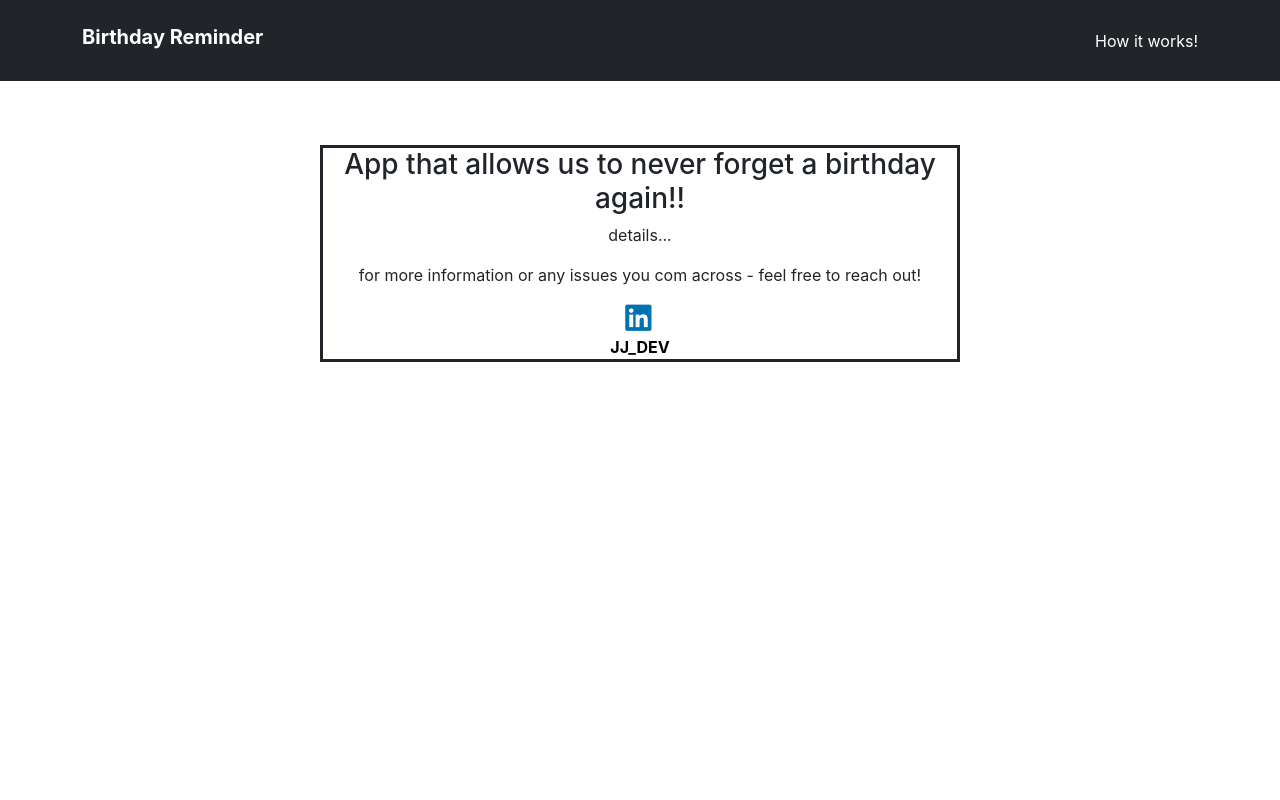
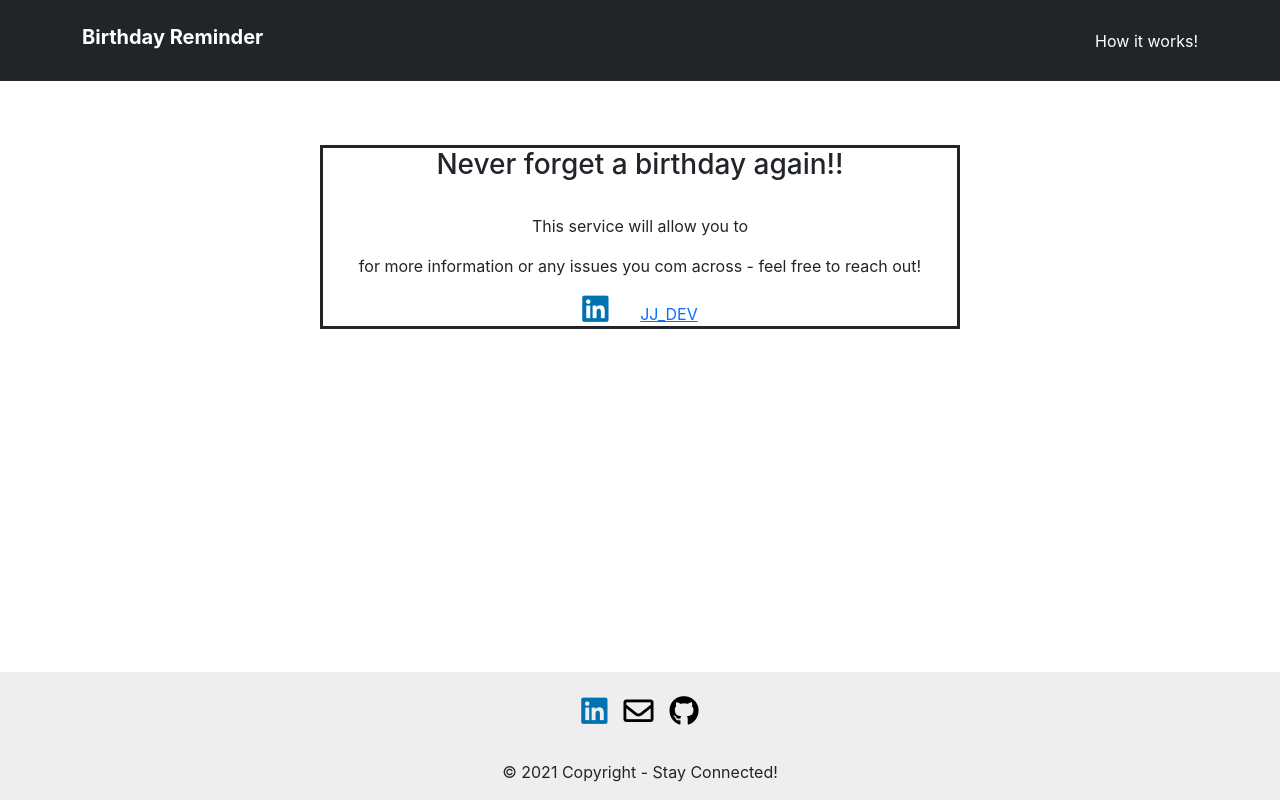
Before and after one commit to justinjohnson-dev/date-reminders, a React (Create React App) app in the folder client/: page /howitworks in a window 1280 px wide. Built offline with nearby package versions, Linux system fonts and the light colour scheme.

Commit message:
updating footer with link profile, email, and github

```diff
--- a/client/package.json
+++ b/client/package.json
@@ -10,6 +10,7 @@
     "@testing-library/user-event": "^7.1.2",
     "axios": "^0.21.0",
     "classnames": "^2.2.6",
+    "mdbreact": "^5.0.1",
     "react": "^16.13.1",
     "react-banner": "^1.0.3",
     "react-dom": "^16.13.1",
--- a/client/src/App.js
+++ b/client/src/App.js
@@ -17,7 +17,7 @@ class App extends Component {
         <Route exact path="/birthday" component={BirthdayHome} />
         <Route exact path="/editBirthdays" component={EditBirthday} />
         <Route exact path="/howitworks" component={HowItWorks} />
-        {/* <Footer /> */}
+        <Footer />
       </Router>
     );
   }
--- a/client/src/components/birthdays/birthdayHome.js
+++ b/client/src/components/birthdays/birthdayHome.js
@@ -126,6 +126,15 @@ class BirthdayHome extends Component {
         }
     }
 
+    formatPhoneNumber(phoneNumberString) {
+        var cleaned = ('' + phoneNumberString).replace(/\D/g, '')
+        var match = cleaned.match(/^(1|)?(\d{3})(\d{3})(\d{4})$/)
+        if (match) {
+            var intlCode = (match[1] ? '+1 ' : '')
+            return [intlCode, '(', match[2], ') ', match[3], '-', match[4]].join('')
+        }
+        return null
+    }
 
     renderTableHeader() {
         let header = Object.keys(this.state.birthdays[0])
@@ -140,7 +149,7 @@ class BirthdayHome extends Component {
             <div className="birthday-adds">
                 <div className="welcome-banner">
                     <h2 className="welcome-message">Welcome, <span>{this.state.userName}!</span></h2>
-                    <h5 className="welcome-phone">Phone Number - <span>{this.state.userPhone}</span></h5>
+                    <h5 className="welcome-phone">Phone Number - <span>{this.formatPhoneNumber(this.state.userPhone)}</span></h5>
                     <h6><Link to="/"><button className="button create-button"><span>Not you?</span></button></Link></h6>
                 </div>
                 <div>
--- a/client/src/components/footer/footer.css
+++ b/client/src/components/footer/footer.css
@@ -1,43 +1,8 @@
-.footer-div {
+.page-footer {
+    background-color: #eee;
     position: absolute;
     bottom: 0;
-    margin-bottom: 3%;
     width: 100%;
-    overflow: hidden;
-}
-
-.footer {
-    width: 10%;
-    margin: 0px auto;
-    font-weight: bold;
-}
-
-@media only screen and (max-width: 550px) {
-    .footer {
-        width: 25%;
-    }
-  }
-
-  @media only screen and (max-width: 1024px) and (min-width: 768px)  {
-    .footer {
-        width: 13%;
-    }
-  }
-
-  @media only screen and (max-width: 1350px) and (min-width: 1024px) {
-    .footer {
-        width: 10%;
-    }
-  }
-
-.link-link {
-    text-decoration: none;
-    color: black;
-    font-weight:bold;
-}
-
-.link-link:hover{
-    color:#0072b1;
 }
 
 .fa-linkedin {
@@ -47,6 +12,20 @@
     transition: transform 0.5s ease 0s;
 }
 
-.fa-linkedin:hover {
+.fa-github {
+    color: black;
+    font-size: 30px;
+    margin-right: 5%;
+    transition: transform 0.5s ease 0s;
+}
+
+.fa-envelope {
+    color: black;
+    font-size: 30px;
+    margin-right: 5%;
+    transition: transform 0.5s ease 0s;
+}
+
+.fa-linkedin:hover, .fa-github:hover, .fa-envelope:hover {
     transform: rotate(180deg);
 }
--- a/client/src/components/footer/footer.js
+++ b/client/src/components/footer/footer.js
@@ -1,12 +1,39 @@
-import React from 'react'
-import './footer.css'
+import React from "react";
+import './footer.css';
 
-const Footer = props => {
+const Footer = () => {
     return (
-        <div className="footer-div">
-            <footer className="footer"><i class="fab fa-linkedin"></i><a className="link-link" target="_blank" href="https://www.linkedin.com/in/justin-johnson-413a93169/">JJ_DEV</a></footer>
-        </div>
-    )
+        <footer class="page-footer font-small pt-4">
+
+            <div class="container">
+
+                <ul class="list-unstyled list-inline text-center">
+                    <li class="list-inline-item">
+                        <a class="btn-floating btn-li mx-1">
+                            <i class="fab fa-linkedin"> </i>
+                        </a>
+                    </li>
+                    <li class="list-inline-item">
+                        <a class="btn-floating btn-envelope mx-1">
+                            <i class="far fa-envelope"></i>
+                        </a>
+                    </li>
+                    <li class="list-inline-item">
+                        <a class="btn-floating mx-1">
+                            <i class="fab fa-github"> </i>
+                        </a>
+                    </li>
+                </ul>
+
+            </div>
+
+            <div class="footer-copyright text-center py-3">© 2021 Copyright - Stay Connected!
+            {/* <a href="https://mdbootstrap.com/bootstrap-tutorial/"> thebirthdayreminder.com</a>
+             */}
+            </div>
+
+        </footer>
+    );
 }
 
 export default Footer;
--- a/client/src/components/howItWorks/index.js
+++ b/client/src/components/howItWorks/index.js
@@ -17,9 +17,10 @@ class HowItWorks extends Component {
             <div className="how-to-div">
                 <div className="inner-how-to-div">
                     <h3>
-                        App that allows us to never forget a birthday again!!
+                        Never forget a birthday again!!
                     </h3>
-                    <p>details...</p>
+                    <br />
+                    <p> This service will allow you to  </p>
 
                     <p>for more information or any issues you com across - feel free to reach out!</p>
                     <div className="footer"><a href="https://www.linkedin.com/in/justin-johnson-413a93169/"><i class="fab fa-linkedin"></i></a><a className="link-link" target="_blank" href="https://www.linkedin.com/in/justin-johnson-413a93169/">JJ_DEV</a></div>
```
Also changed, not shown: 1 other file (tests, documents, lock files or other folders).
